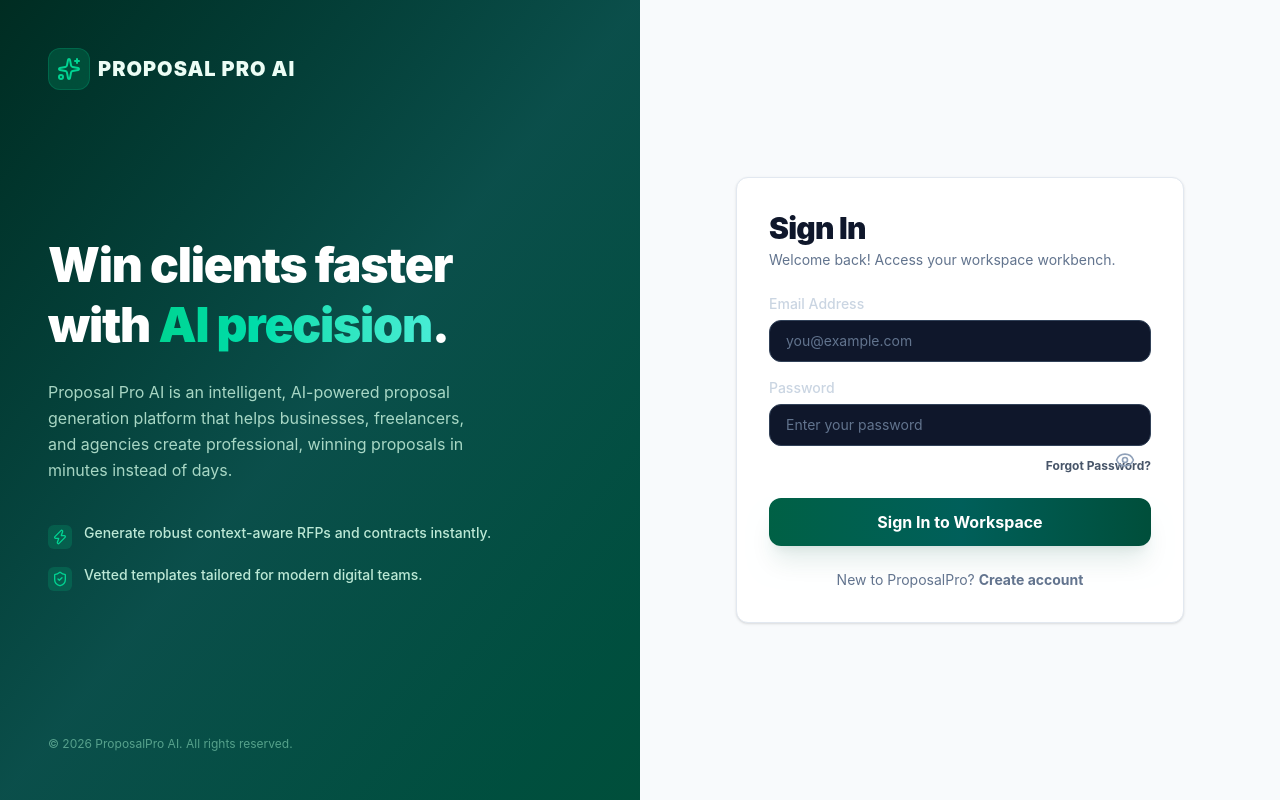
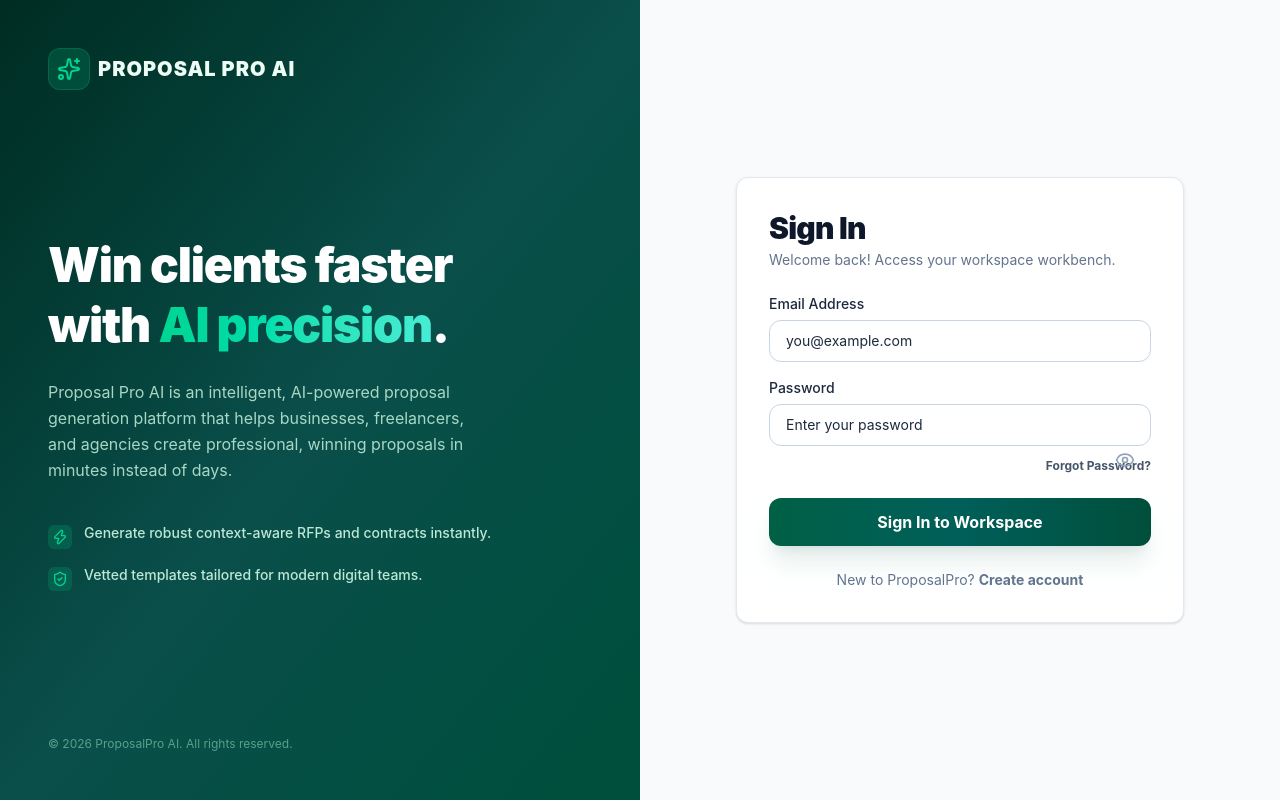
Before and after one commit to chinky23-tech/ProposalPro, a React (Vite) app in the folder frontend/: page /login in a window 1280 px wide. Built offline with nearby package versions, Linux system fonts and the light colour scheme; no server answers.

Commit message:
input component colors changed

```diff
--- a/frontend/src/components/ui/Input.jsx
+++ b/frontend/src/components/ui/Input.jsx
@@ -17,7 +17,7 @@ export const Input = React.forwardRef(
         className={`w-full flex flex-col gap-1.5 ${className}`}
       >
         {label && (
-          <label className="text-sm font-medium text-slate-300">
+          <label className="text-sm font-medium text-slate-800">
             {label}
           </label>
         )}
@@ -32,9 +32,9 @@ export const Input = React.forwardRef(
             py-2.5
             text-sm
             rounded-xl
-            bg-slate-900
-            text-white
-            placeholder:text-slate-500
+            bg-white
+            text-black
+            placeholder:text-slate-800
             border
             transition-all
             focus:outline-none
@@ -42,7 +42,7 @@ export const Input = React.forwardRef(
             ${
               error
                 ? "border-red-500 focus:ring-red-500/20 focus:border-red-500"
-                : "border-slate-700 focus:border-emerald-500 focus:ring-emerald-500/20"
+                : "border-slate-300 focus:border-emerald-500 focus:ring-emerald-500/20"
             }
           `}
           {...props}
--- a/frontend/src/pages/dashboard/views/Proposals.jsx
+++ b/frontend/src/pages/dashboard/views/Proposals.jsx
@@ -5,6 +5,8 @@ import { useProposals } from "../../../hooks/useProposals";
 import ProposalToolbar from "../../../components/proposals/ProposalToolbar";
 import ProposalTable from "../../../components/proposals/ProposalTable";
 import ProposalModal from "../../../components/proposals/ProposalModal";
+import ProposalStatus from "../../../components/proposals/ProposalStatusBadge";
+
 import proposalsApi from "../../../api/proposals";
 import { getStoredAuthSession } from "../../../api/auth";
 import { toast } from "react-toastify";
```
Also changed, not shown: frontend/src/components/proposals/ProposalStatusBadge.jsx (line endings or trailing spaces).
